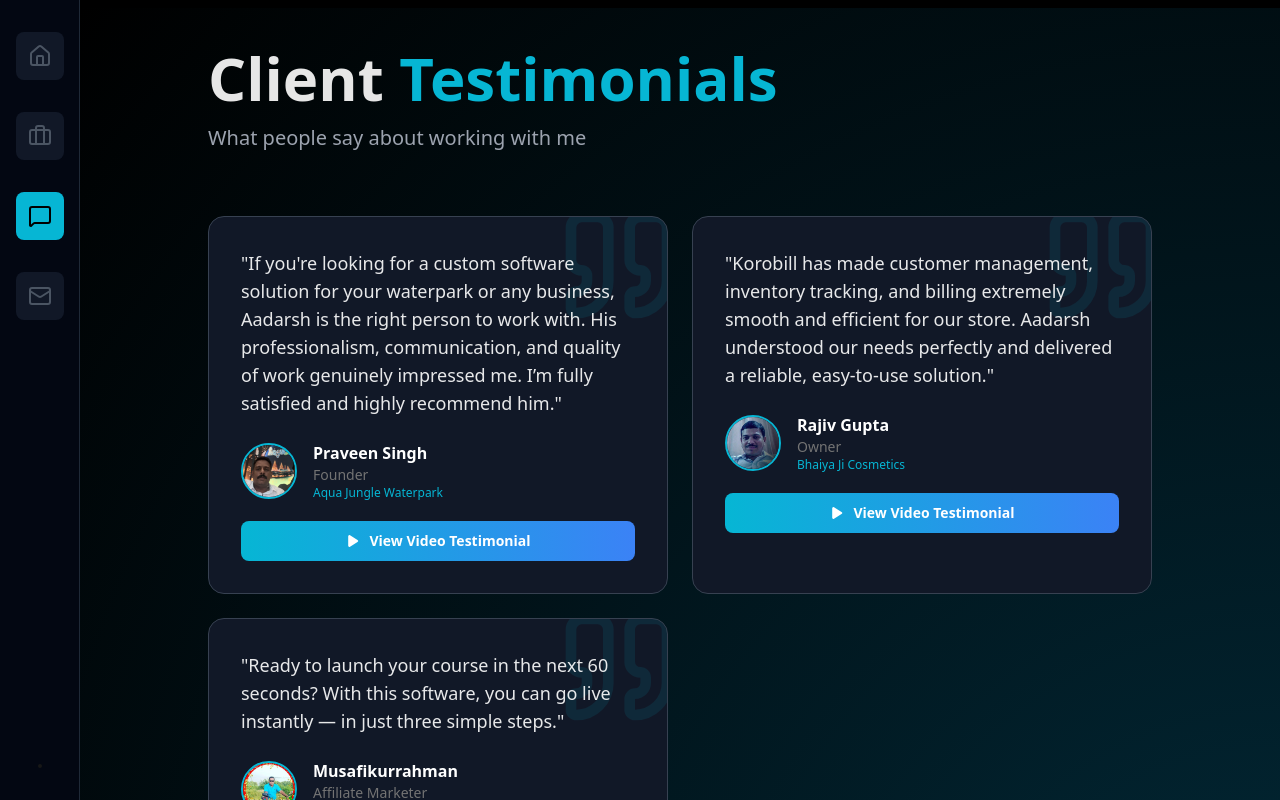
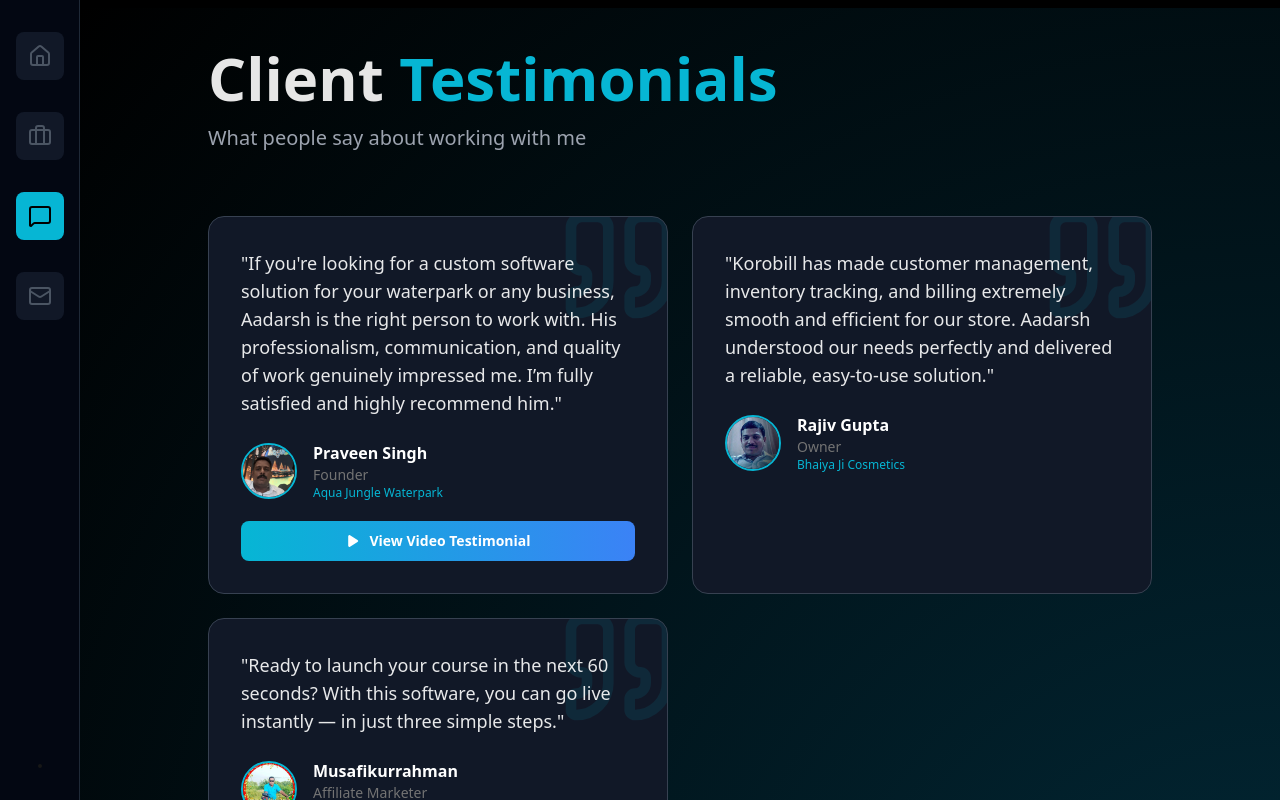
Before and after one commit to AaKuGu/final-portfolio, a Next.js app: page / in a window 1280 px wide. Both pictures are taken after a click on the button "Testimonials". Shown: the top 800 px of the page. Built offline with nearby package versions, Linux system fonts and the light colour scheme.

Commit message:
few more things added

```diff
--- a/src/components/testimonials/testimonials.jsx
+++ b/src/components/testimonials/testimonials.jsx
@@ -70,6 +70,7 @@ export function Testimonials() {
                   </div>
                 </div>
 
+                {testimonial?.videoUrl && (
                   <motion.button
                     whileHover={{ scale: 1.05 }}
                     whileTap={{ scale: 0.95 }}
@@ -87,6 +88,7 @@ export function Testimonials() {
                     </svg>
                     View Video Testimonial
                   </motion.button>
+                )}
               </div>
             </div>
           </motion.div>
```
Lines whose indentation alone changed are shown as unchanged.
